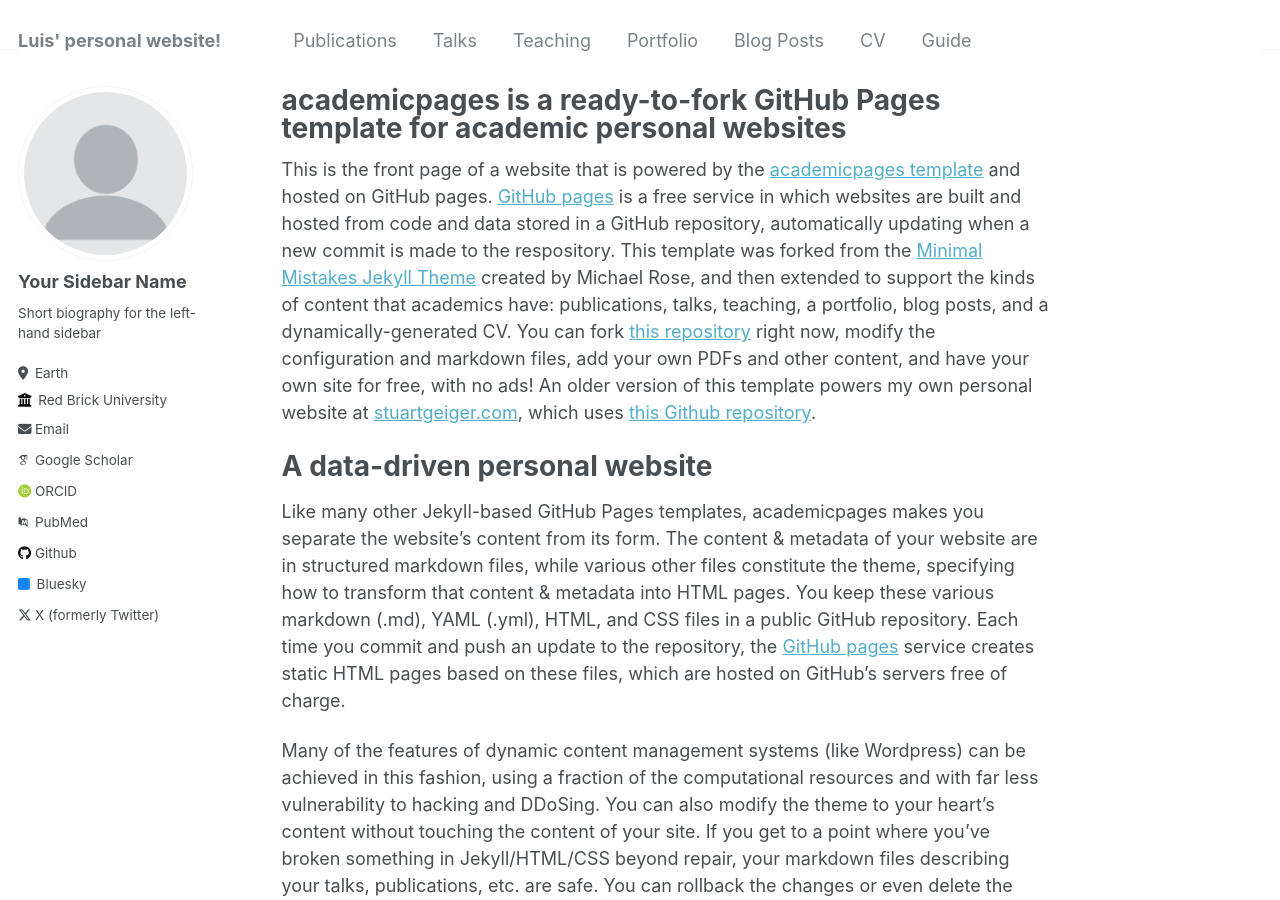
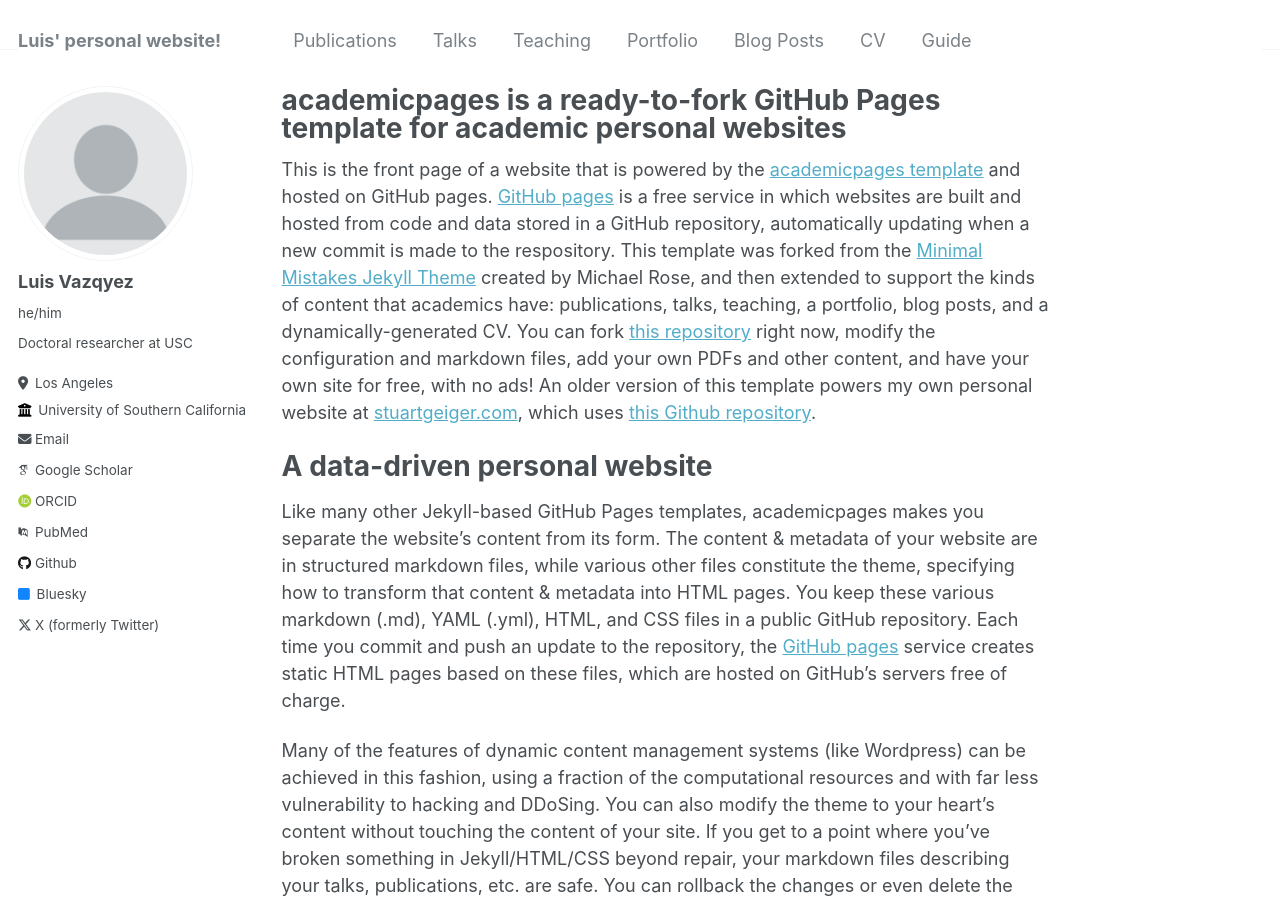
Before and after one commit to lvazquezseismo/luisvazquez, a Jekyll site: the page built from _pages/about.md, in a window 1280 px wide and 900 px high. Built offline with Jekyll 4.4.1, drawn with Linux system fonts in a browser that asks for light colours; some web fonts are replaced.

Commit message:
Update _config.yml

```diff
--- a/_config.yml
+++ b/_config.yml
@@ -14,7 +14,7 @@
 description              : &description "personal description"
 url                      : https://lvazquezseismo.github.io/luisvazquez/ # the base hostname & protocol for your site e.g. "https://mmistakes.github.io"
 baseurl                  : "" # the subpath of your site, e.g. "/blog"
-repository               : "academicpages/academicpages.github.io"
+repository               : "lvazquezseismo/lvazquezseismo.github.io"
 
 # Site Author - The following control what appear as part of the author content on the side bar.
 #               If a field is blank the icon and link will not appear, otherwise it will be shown.
@@ -22,13 +22,13 @@
 author:
   # Biographic information
   avatar           : "profile.png"
-  name             : "Your Sidebar Name"
-  pronouns         : # example: "she/her"
-  bio              : "Short biography for the left-hand sidebar"
-  location         : "Earth"
-  employer         : "Red Brick University"
+  name             : "Luis Vazqyez"
+  pronouns         : "he/him"# example: "she/her"
+  bio              : "Doctoral researcher at USC"
+  location         : "Los Angeles"
+  employer         : "University of Southern California"
   uri              : # URL
-  email            : "none@example.org"
+  email            : "luisalbe@usc.edu"
 
   # Academic websites
   arxiv            : # URL - Update with the correct link to your profile
```
